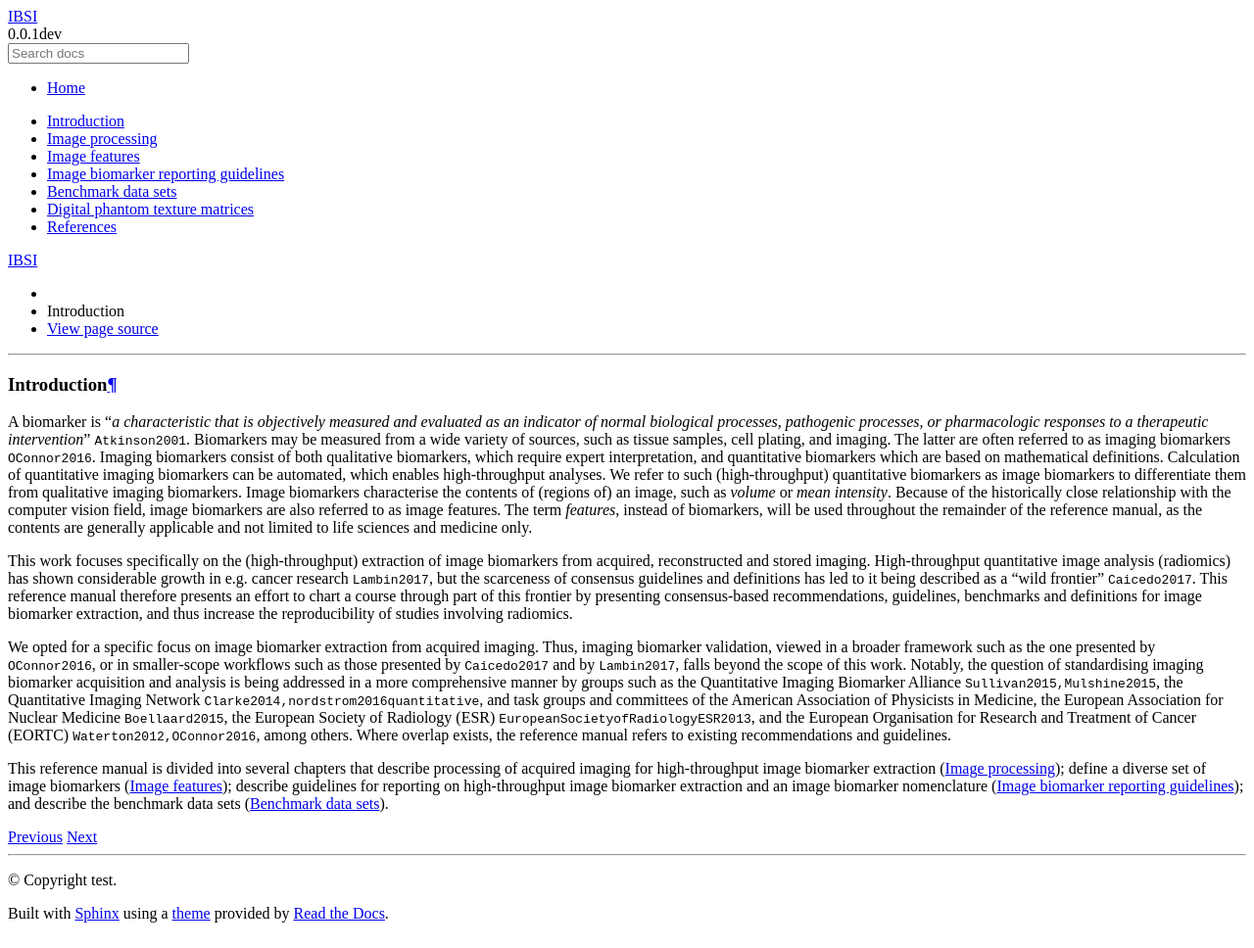
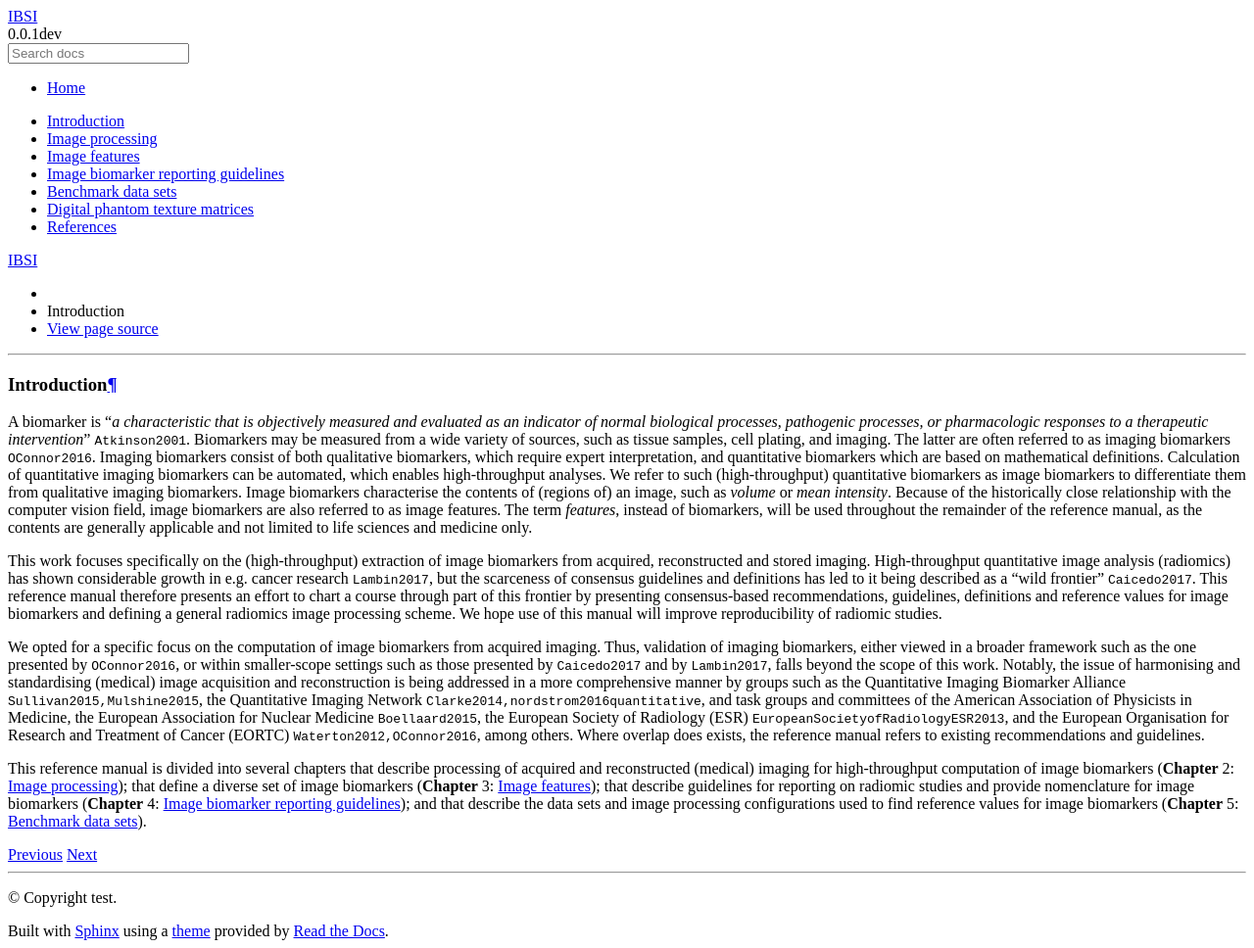
Before and after one commit to theibsi/ibsi-doc, a Sphinx documentation site: the page built from docs/01_Introduction.rst, in a window 1280 px wide. Shown: the whole page at 98% size. Built offline with Sphinx 7.4.7 and the Read the Docs theme 2.0.0, drawn with Linux system fonts in a browser that asks for light colours; cross-references to code outside the pages are shown as plain code.

Commit message:
Document update December 2019: Fix Introduction chapter.

```diff
--- a/docs/01_Introduction.rst
+++ b/docs/01_Introduction.rst
@@ -30,34 +30,38 @@ guidelines and definitions has led to it being described as a “wild
 frontier” :cite:`Caicedo2017`. This reference manual
 therefore presents an effort to chart a course through part of this
 frontier by presenting consensus-based recommendations, guidelines,
-benchmarks and definitions for image biomarker extraction, and thus
-increase the reproducibility of studies involving radiomics.
+definitions and reference values for image biomarkers and defining a
+general radiomics image processing scheme. We hope use of this manual
+will improve reproducibility of radiomic studies.
 
-We opted for a specific focus on image biomarker extraction from
-acquired imaging. Thus, imaging biomarker validation, viewed in a
-broader framework such as the one presented by
-:cite:`OConnor2016`, or in smaller-scope workflows such as
-those presented by :cite:`Caicedo2017` and by
+We opted for a specific focus on the computation of image biomarkers
+from acquired imaging. Thus, validation of imaging biomarkers, either
+viewed in a broader framework such as the one presented by
+:cite:`OConnor2016`, or within smaller-scope settings such
+as those presented by :cite:`Caicedo2017` and by
 :cite:`Lambin2017`, falls beyond the scope of this work.
-Notably, the question of standardising imaging biomarker acquisition and
-analysis is being addressed in a more comprehensive manner by groups
-such as the Quantitative Imaging Biomarker Alliance
-:cite:`Sullivan2015,Mulshine2015`, the Quantitative Imaging
-Network :cite:`Clarke2014,nordstrom2016quantitative`, and
-task groups and committees of the American Association of Physicists in
+Notably, the issue of harmonising and standardising (medical) image
+acquisition and reconstruction is being addressed in a more
+comprehensive manner by groups such as the Quantitative Imaging
+Biomarker Alliance :cite:`Sullivan2015,Mulshine2015`, the
+Quantitative Imaging Network
+:cite:`Clarke2014,nordstrom2016quantitative`, and task
+groups and committees of the American Association of Physicists in
 Medicine, the European Association for Nuclear Medicine
 :cite:`Boellaard2015`, the European Society of Radiology
 (ESR) :cite:`EuropeanSocietyofRadiologyESR2013`, and the
 European Organisation for Research and Treatment of Cancer (EORTC)
 :cite:`Waterton2012,OConnor2016`, among others. Where
-overlap exists, the reference manual refers to existing recommendations
-and guidelines.
+overlap does exists, the reference manual refers to existing
+recommendations and guidelines.
 
 This reference manual is divided into several chapters that describe
-processing of acquired imaging for high-throughput image biomarker
-extraction (:ref:`chap_img_proc`); define a diverse set of
-image biomarkers (:ref:`chap_image_features`); describe
-guidelines for reporting on high-throughput image biomarker extraction
-and an image biomarker nomenclature
-(:ref:`chap_report_guidelines`); and describe the benchmark data sets
-(:ref:`chap_benchmark_sets`).
+processing of acquired and reconstructed (medical) imaging for
+high-throughput computation of image biomarkers
+(**Chapter**\  2: :ref:`chap_img_proc`); that define a diverse set of
+image biomarkers (**Chapter**\  3: :ref:`chap_image_features`); that
+describe guidelines for reporting on radiomic studies and provide
+nomenclature for image biomarkers
+(**Chapter**\  4: :ref:`chap_report_guidelines`); and that describe the
+data sets and image processing configurations used to find reference
+values for image biomarkers (**Chapter**\  5: :ref:`chap_benchmark_sets`).
```
